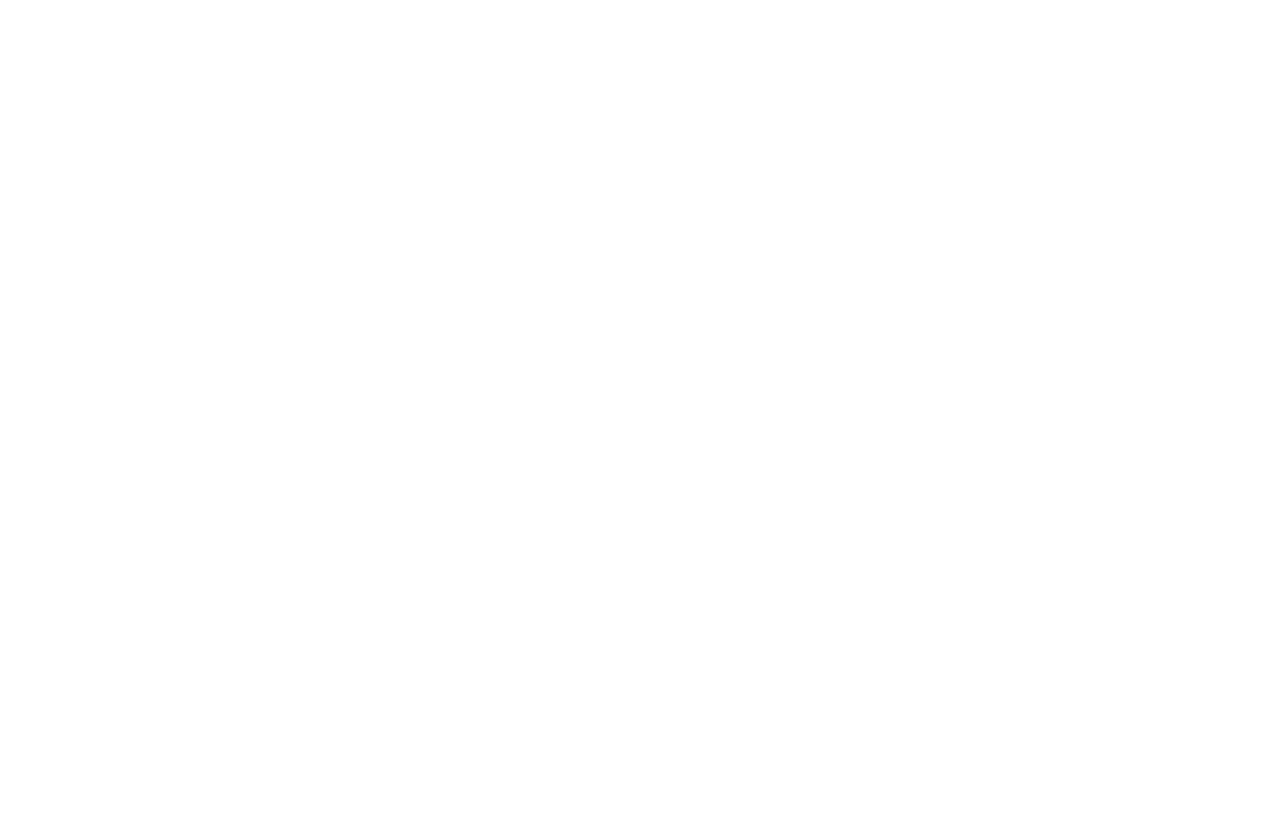
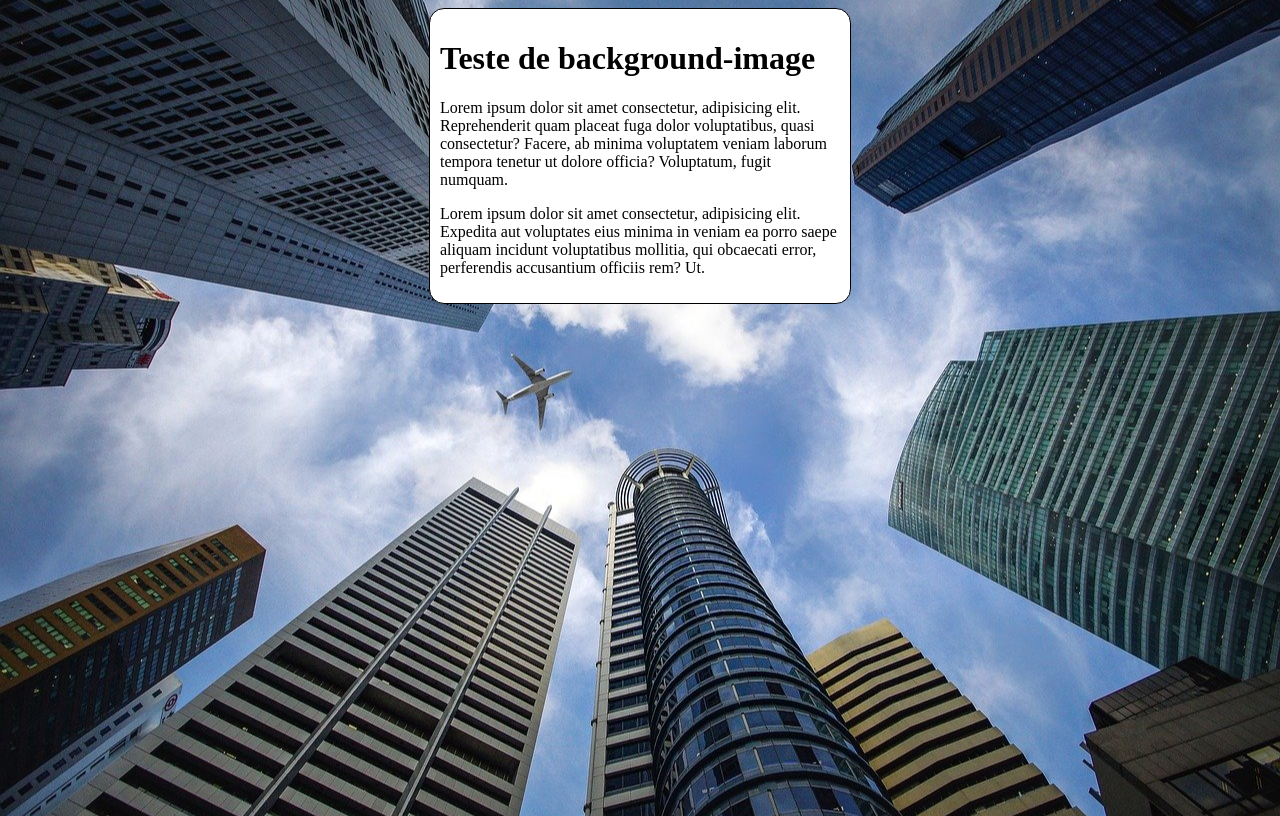
Before and after one commit to DjeniferStarosky/html-css, a plain HTML site: page exercicios/ex.022/fundo006.html in a window 1280 px wide. Drawn offline with Linux system fonts and the light colour scheme.

Commit message:
atualizei ex 022

```diff
--- a/exercicios/ex.022/fundo006.html
+++ b/exercicios/ex.022/fundo006.html
@@ -5,10 +5,29 @@
     <meta name="viewport" content="width=device-width, initial-scale=1.0">
     <title>Document</title>
     <style>
-
+        body {
+            height: 100vh;
+            background-color: black;
+            background-image: url(imagens/wallpaper002.jpg);
+            background-position: center center;
+            background-repeat: no-repeat;
+            background-size: cover;
+        }
+        main {
+            background-color: white;
+            width: 400px;
+            padding: 10px;
+            margin: auto;
+            border: 1px solid black;
+            border-radius: 15px;
+        }
     </style>
 </head>
 <body>
-
+    <main>
+        <h1>Teste de background-image</h1>
+        <p>Lorem ipsum dolor sit amet consectetur, adipisicing elit. Reprehenderit quam placeat fuga dolor voluptatibus, quasi consectetur? Facere, ab minima voluptatem veniam laborum tempora tenetur ut dolore officia? Voluptatum, fugit numquam.</p>
+        <p>Lorem ipsum dolor sit amet consectetur, adipisicing elit. Expedita aut voluptates eius minima in veniam ea porro saepe aliquam incidunt voluptatibus mollitia, qui obcaecati error, perferendis accusantium officiis rem? Ut.</p>
+    </main>
 </body>
 </html>
```
